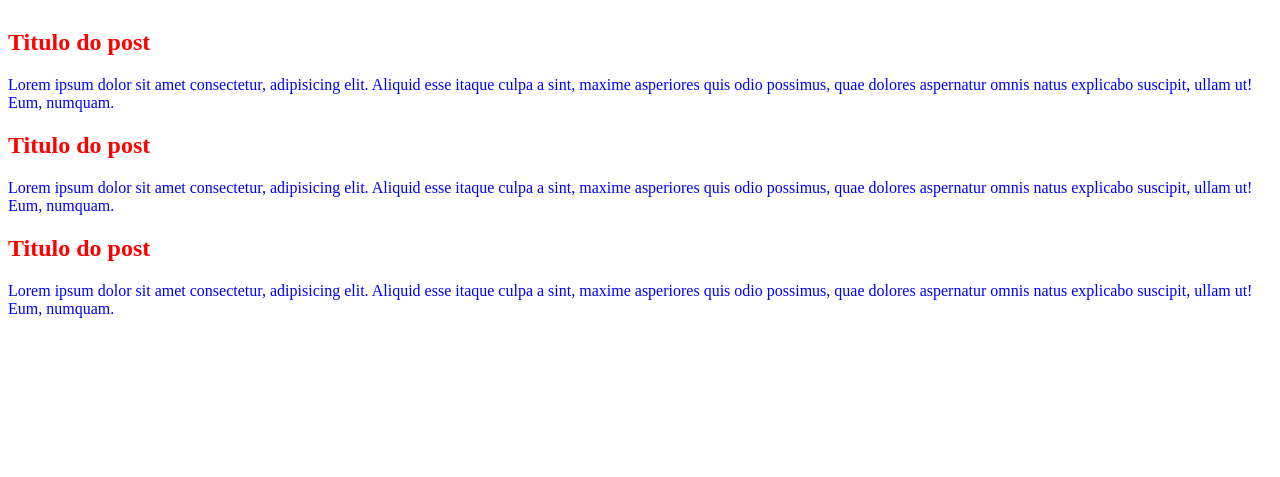
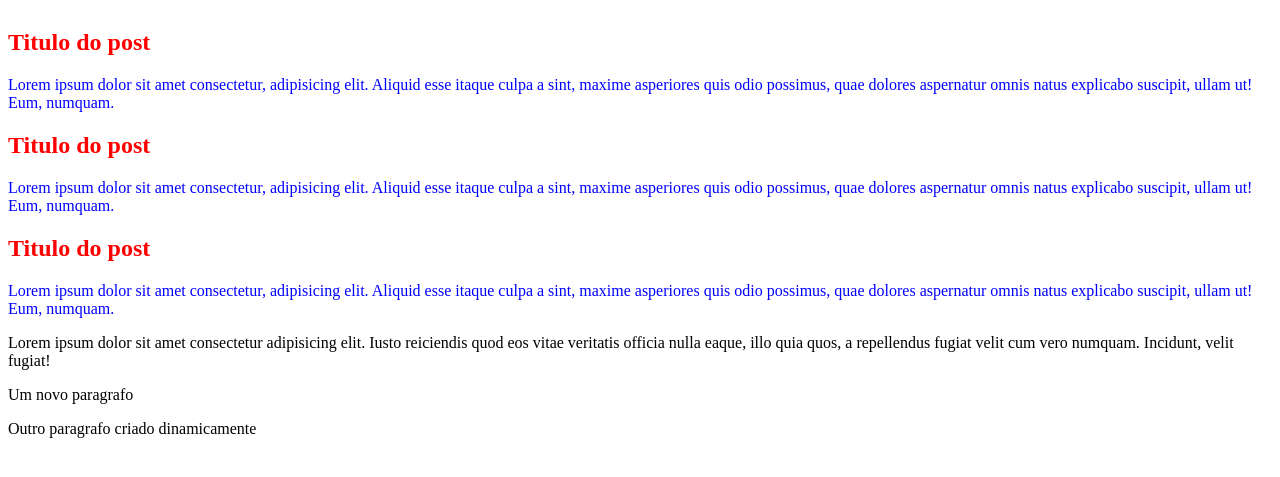
Before and after one commit to alves1503/avanti, a plain HTML site: page javascript/DOM-SELECAO/index.html in a window 1280 px wide. Shown: the part 129-606 px from the top of the page. Drawn offline with Linux system fonts and the light colour scheme.

Commit message:
query selection

```diff
--- a/javascript/DOM-SELECAO/index.html
+++ b/javascript/DOM-SELECAO/index.html
@@ -29,6 +29,10 @@
 
 
 
+    <div id="feature">
+        <p>Lorem ipsum dolor sit amet consectetur adipisicing elit. Iusto reiciendis quod eos vitae veritatis officia nulla eaque, illo quia quos, a repellendus fugiat velit cum vero numquam. Incidunt, velit fugiat!</p>
+    </div>
+
 
 
     <script src="js/script.js"></script>
--- a/javascript/DOM-SELECAO/js/script.js
+++ b/javascript/DOM-SELECAO/js/script.js
@@ -31,3 +31,16 @@ console.log("titles",titles)
 for(title of titles) {
     title.style.color = "red"
 }
+
+
+//Query selector
+
+const elementFeature = document.querySelector("#feature")
+
+const newElement = document.createElement("p")
+
+newElement.textContent = "Um novo paragrafo"
+
+elementFeature.append(newElement)
+
+elementFeature.insertAdjacentHTML("beforeend","<p> Outro paragrafo criado dinamicamente </p>")
```
